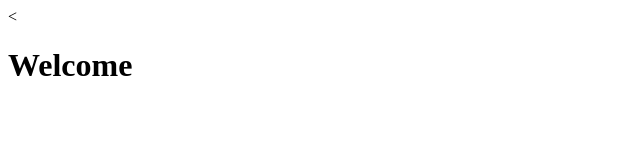
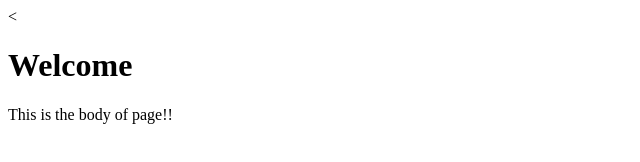
Before and after one commit to mayuri02/Repo1, a plain HTML site: page index.html in a window 1280 px wide. Shown: the whole page, without its empty margins (0-640 px from the left). Drawn offline with Linux system fonts and the light colour scheme.

Commit message:
Update index.html

```diff
--- a/index.html
+++ b/index.html
@@ -4,6 +4,6 @@
 	<h1>Welcome</h1>
 </head>
 <body>
-
+ This is the body of page!!
 </body>
 </html>
```
